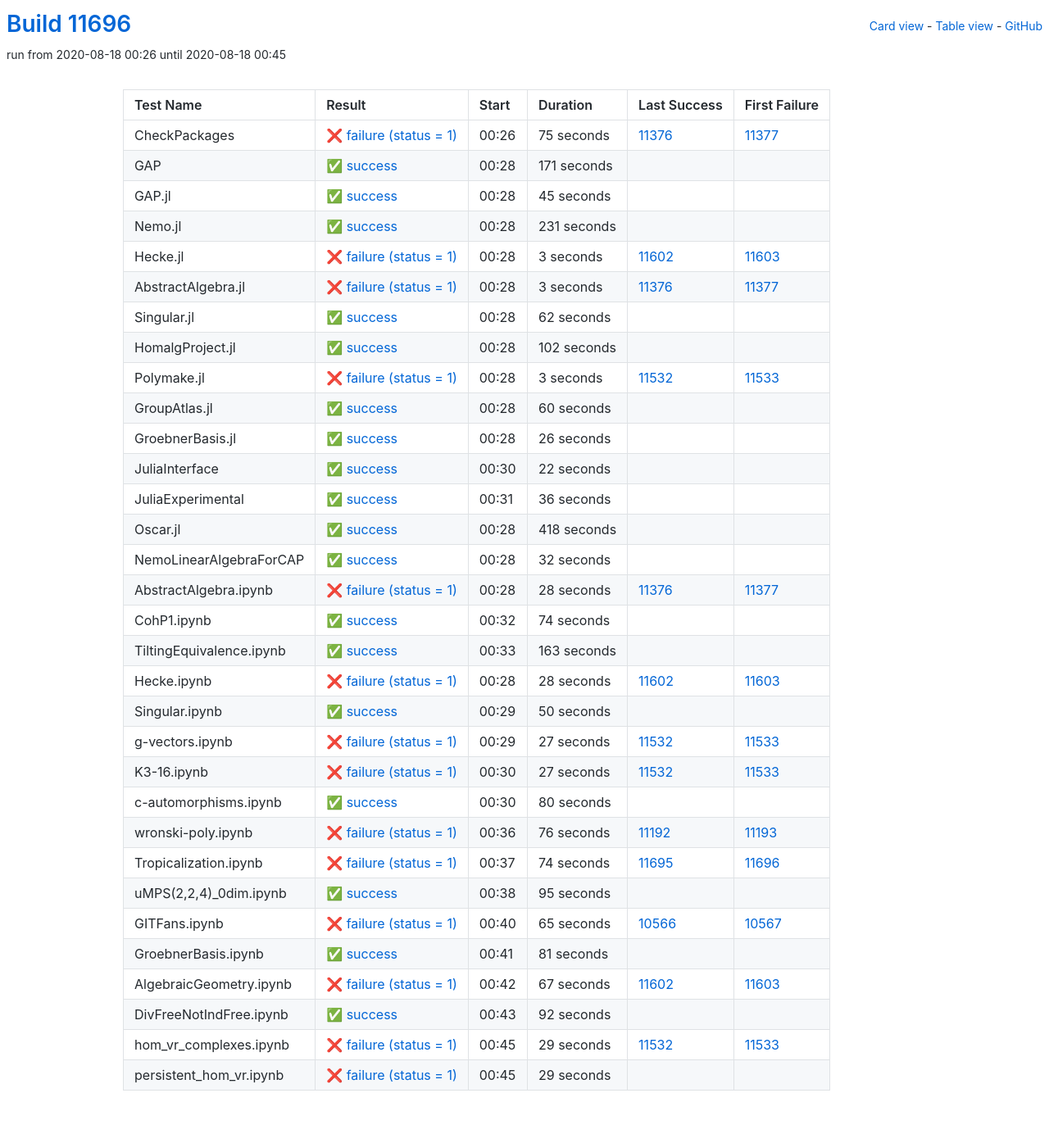
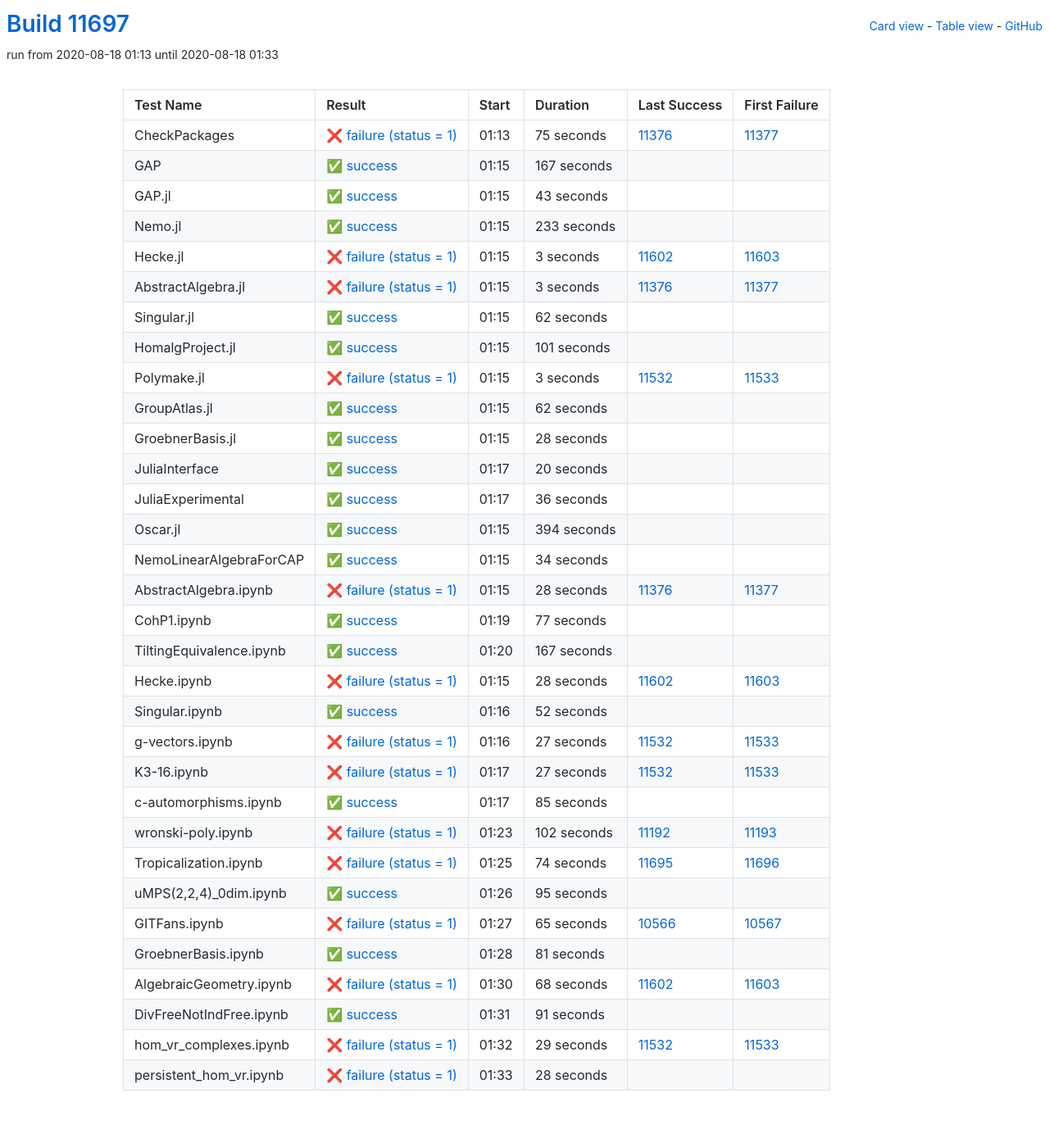
Before and after one commit to oscar-system/oscar-ci-status, a Jekyll site: the page built from table.html, in a window 1280 px wide. Shown: the whole page at 82% size. Built offline with Jekyll 4.4.1, drawn with Linux system fonts in a browser that asks for light colours.

Commit message:
Build #11697

```diff
--- a/_data/ci.yml
+++ b/_data/ci.yml
@@ -1,6 +1,6 @@
 ---
-build: 11696
-build_url: https://oscarci.mathematik.uni-kl.de/job/oscar/11696/
+build: 11697
+build_url: https://oscarci.mathematik.uni-kl.de/job/oscar/11697/
 job: oscar
 organization: oscar-system
 repo: oscar-ci-status
@@ -8,8 +8,8 @@
 tests:
 - name: CheckPackages
   id: checkpackages
-  log: https://oscarci.mathematik.uni-kl.de/job/oscar/11696/artifact/logs/build-11696/CheckPackages.log
-  start: 2020-08-18 00:26
+  log: https://oscarci.mathematik.uni-kl.de/job/oscar/11697/artifact/logs/build-11697/CheckPackages.log
+  start: 2020-08-18 01:13
   success: false
   exitcode: 1
   status: failure
@@ -20,44 +20,44 @@
   first_failure_url: https://oscarci.mathematik.uni-kl.de/job/oscar/11377/
 - name: GAP
   id: gap
-  log: https://oscarci.mathematik.uni-kl.de/job/oscar/11696/artifact/logs/build-11696/GAP.log
-  start: 2020-08-18 00:28
+  log: https://oscarci.mathematik.uni-kl.de/job/oscar/11697/artifact/logs/build-11697/GAP.log
+  start: 2020-08-18 01:15
   success: true
   exitcode: 0
   status: success
-  duration: 171
+  duration: 167
   last_success: false
   last_success_url:
   first_failure: false
   first_failure_url:
 - name: GAP.jl
   id: gap-jl
-  log: https://oscarci.mathematik.uni-kl.de/job/oscar/11696/artifact/logs/build-11696/GAP.jl.log
-  start: 2020-08-18 00:28
+  log: https://oscarci.mathematik.uni-kl.de/job/oscar/11697/artifact/logs/build-11697/GAP.jl.log
+  start: 2020-08-18 01:15
   success: true
   exitcode: 0
   status: success
-  duration: 45
+  duration: 43
   last_success: false
   last_success_url:
   first_failure: false
   first_failure_url:
 - name: Nemo.jl
   id: nemo-jl
-  log: https://oscarci.mathematik.uni-kl.de/job/oscar/11696/artifact/logs/build-11696/Nemo.jl.log
-  start: 2020-08-18 00:28
+  log: https://oscarci.mathematik.uni-kl.de/job/oscar/11697/artifact/logs/build-11697/Nemo.jl.log
+  start: 2020-08-18 01:15
   success: true
   exitcode: 0
   status: success
-  duration: 231
+  duration: 233
   last_success: false
   last_success_url:
   first_failure: false
   first_failure_url:
 - name: Hecke.jl
   id: hecke-jl
-  log: https://oscarci.mathematik.uni-kl.de/job/oscar/11696/artifact/logs/build-11696/Hecke.jl.log
-  start: 2020-08-18 00:28
+  log: https://oscarci.mathematik.uni-kl.de/job/oscar/11697/artifact/logs/build-11697/Hecke.jl.log
+  start: 2020-08-18 01:15
   success: false
   exitcode: 1
   status: failure
@@ -68,8 +68,8 @@
   first_failure_url: https://oscarci.mathematik.uni-kl.de/job/oscar/11603/
 - name: AbstractAlgebra.jl
   id: abstractalgebra-jl
-  log: https://oscarci.mathematik.uni-kl.de/job/oscar/11696/artifact/logs/build-11696/AbstractAlgebra.jl.log
-  start: 2020-08-18 00:28
+  log: https://oscarci.mathematik.uni-kl.de/job/oscar/11697/artifact/logs/build-11697/AbstractAlgebra.jl.log
+  start: 2020-08-18 01:15
   success: false
   exitcode: 1
   status: failure
@@ -80,8 +80,8 @@
   first_failure_url: https://oscarci.mathematik.uni-kl.de/job/oscar/11377/
 - name: Singular.jl
   id: singular-jl
-  log: https://oscarci.mathematik.uni-kl.de/job/oscar/11696/artifact/logs/build-11696/Singular.jl.log
-  start: 2020-08-18 00:28
+  log: https://oscarci.mathematik.uni-kl.de/job/oscar/11697/artifact/logs/build-11697/Singular.jl.log
+  start: 2020-08-18 01:15
   success: true
   exitcode: 0
   status: success
@@ -92,20 +92,20 @@
   first_failure_url:
 - name: HomalgProject.jl
   id: homalgproject-jl
-  log: https://oscarci.mathematik.uni-kl.de/job/oscar/11696/artifact/logs/build-11696/HomalgProject.jl.log
-  start: 2020-08-18 00:28
+  log: https://oscarci.mathematik.uni-kl.de/job/oscar/11697/artifact/logs/build-11697/HomalgProject.jl.log
+  start: 2020-08-18 01:15
   success: true
   exitcode: 0
   status: success
-  duration: 102
+  duration: 101
   last_success: false
   last_success_url:
   first_failure: false
   first_failure_url:
 - name: Polymake.jl
   id: polymake-jl
-  log: https://oscarci.mathematik.uni-kl.de/job/oscar/11696/artifact/logs/build-11696/Polymake.jl.log
-  start: 2020-08-18 00:28
+  log: https://oscarci.mathematik.uni-kl.de/job/oscar/11697/artifact/logs/build-11697/Polymake.jl.log
+  start: 2020-08-18 01:15
   success: false
   exitcode: 1
   status: failure
@@ -116,44 +116,44 @@
   first_failure_url: https://oscarci.mathematik.uni-kl.de/job/oscar/11533/
 - name: GroupAtlas.jl
   id: groupatlas-jl
-  log: https://oscarci.mathematik.uni-kl.de/job/oscar/11696/artifact/logs/build-11696/GroupAtlas.jl.log
-  start: 2020-08-18 00:28
+  log: https://oscarci.mathematik.uni-kl.de/job/oscar/11697/artifact/logs/build-11697/GroupAtlas.jl.log
+  start: 2020-08-18 01:15
   success: true
   exitcode: 0
   status: success
-  duration: 60
+  duration: 62
   last_success: false
   last_success_url:
   first_failure: false
   first_failure_url:
 - name: GroebnerBasis.jl
   id: groebnerbasis-jl
-  log: https://oscarci.mathematik.uni-kl.de/job/oscar/11696/artifact/logs/build-11696/GroebnerBasis.jl.log
-  start: 2020-08-18 00:28
+  log: https://oscarci.mathematik.uni-kl.de/job/oscar/11697/artifact/logs/build-11697/GroebnerBasis.jl.log
+  start: 2020-08-18 01:15
   success: true
   exitcode: 0
   status: success
-  duration: 26
+  duration: 28
   last_success: false
   last_success_url:
   first_failure: false
   first_failure_url:
 - name: JuliaInterface
   id: juliainterface
-  log: https://oscarci.mathematik.uni-kl.de/job/oscar/11696/artifact/logs/build-11696/JuliaInterface.log
-  start: 2020-08-18 00:30
+  log: https://oscarci.mathematik.uni-kl.de/job/oscar/11697/artifact/logs/build-11697/JuliaInterface.log
+  start: 2020-08-18 01:17
   success: true
   exitcode: 0
   status: success
-  duration: 22
+  duration: 20
   last_success: false
   last_success_url:
   first_failure: false
   first_failure_url:
 - name: JuliaExperimental
   id: juliaexperimental
-  log: https://oscarci.mathematik.uni-kl.de/job/oscar/11696/artifact/logs/build-11696/JuliaExperimental.log
-  start: 2020-08-18 00:31
+  log: https://oscarci.mathematik.uni-kl.de/job/oscar/11697/artifact/logs/build-11697/JuliaExperimental.log
+  start: 2020-08-18 01:17
   success: true
   exitcode: 0
   status: success
@@ -164,32 +164,32 @@
   first_failure_url:
 - name: Oscar.jl
   id: oscar-jl
-  log: https://oscarci.mathematik.uni-kl.de/job/oscar/11696/artifact/logs/build-11696/Oscar.jl.log
-  start: 2020-08-18 00:28
+  log: https://oscarci.mathematik.uni-kl.de/job/oscar/11697/artifact/logs/build-11697/Oscar.jl.log
+  start: 2020-08-18 01:15
   success: true
   exitcode: 0
   status: success
-  duration: 418
+  duration: 394
   last_success: false
   last_success_url:
   first_failure: false
   first_failure_url:
 - name: NemoLinearAlgebraForCAP
   id: nemolinearalgebraforcap
-  log: https://oscarci.mathematik.uni-kl.de/job/oscar/11696/artifact/logs/build-11696/NemoLinearAlgebraForCAP.log
-  start: 2020-08-18 00:28
+  log: https://oscarci.mathematik.uni-kl.de/job/oscar/11697/artifact/logs/build-11697/NemoLinearAlgebraForCAP.log
+  start: 2020-08-18 01:15
   success: true
   exitcode: 0
   status: success
-  duration: 32
+  duration: 34
   last_success: false
   last_success_url:
   first_failure: false
   first_failure_url:
 - name: AbstractAlgebra.ipynb
   id: abstractalgebra-ipynb
-  log: https://oscarci.mathematik.uni-kl.de/job/oscar/11696/artifact/logs/build-11696/AbstractAlgebra.ipynb.log
-  start: 2020-08-18 00:28
+  log: https://oscarci.mathematik.uni-kl.de/job/oscar/11697/artifact/logs/build-11697/AbstractAlgebra.ipynb.log
+  start: 2020-08-18 01:15
   success: false
   exitcode: 1
   status: failure
@@ -200,32 +200,32 @@
   first_failure_url: https://oscarci.mathematik.uni-kl.de/job/oscar/11377/
 - name: CohP1.ipynb
   id: cohp1-ipynb
-  log: https://oscarci.mathematik.uni-kl.de/job/oscar/11696/artifact/logs/build-11696/CohP1.ipynb.log
-  start: 2020-08-18 00:32
+  log: https://oscarci.mathematik.uni-kl.de/job/oscar/11697/artifact/logs/build-11697/CohP1.ipynb.log
+  start: 2020-08-18 01:19
   success: true
   exitcode: 0
   status: success
-  duration: 74
+  duration: 77
   last_success: false
   last_success_url:
   first_failure: false
   first_failure_url:
 - name: TiltingEquivalence.ipynb
   id: tiltingequivalence-ipynb
-  log: https://oscarci.mathematik.uni-kl.de/job/oscar/11696/artifact/logs/build-11696/TiltingEquivalence.ipynb.log
-  start: 2020-08-18 00:33
+  log: https://oscarci.mathematik.uni-kl.de/job/oscar/11697/artifact/logs/build-11697/TiltingEquivalence.ipynb.log
+  start: 2020-08-18 01:20
   success: true
   exitcode: 0
   status: success
-  duration: 163
+  duration: 167
   last_success: false
   last_success_url:
   first_failure: false
   first_failure_url:
 - name: Hecke.ipynb
   id: hecke-ipynb
-  log: https://oscarci.mathematik.uni-kl.de/job/oscar/11696/artifact/logs/build-11696/Hecke.ipynb.log
-  start: 2020-08-18 00:28
+  log: https://oscarci.mathematik.uni-kl.de/job/oscar/11697/artifact/logs/build-11697/Hecke.ipynb.log
+  start: 2020-08-18 01:15
   success: false
   exitcode: 1
   status: failure
@@ -236,20 +236,20 @@
   first_failure_url: https://oscarci.mathematik.uni-kl.de/job/oscar/11603/
 - name: Singular.ipynb
   id: singular-ipynb
-  log: https://oscarci.mathematik.uni-kl.de/job/oscar/11696/artifact/logs/build-11696/Singular.ipynb.log
-  start: 2020-08-18 00:29
+  log: https://oscarci.mathematik.uni-kl.de/job/oscar/11697/artifact/logs/build-11697/Singular.ipynb.log
+  start: 2020-08-18 01:16
   success: true
   exitcode: 0
   status: success
-  duration: 50
+  duration: 52
   last_success: false
   last_success_url:
   first_failure: false
   first_failure_url:
 - name: g-vectors.ipynb
   id: g-vectors-ipynb
-  log: https://oscarci.mathematik.uni-kl.de/job/oscar/11696/artifact/logs/build-11696/g-vectors.ipynb.log
-  start: 2020-08-18 00:29
+  log: https://oscarci.mathematik.uni-kl.de/job/oscar/11697/artifact/logs/build-11697/g-vectors.ipynb.log
+  start: 2020-08-18 01:16
   success: false
   exitcode: 1
   status: failure
@@ -260,8 +260,8 @@
   first_failure_url: https://oscarci.mathematik.uni-kl.de/job/oscar/11533/
 - name: K3-16.ipynb
   id: k3-16-ipynb
-  log: https://oscarci.mathematik.uni-kl.de/job/oscar/11696/artifact/logs/build-11696/K3-16.ipynb.log
-  start: 2020-08-18 00:30
+  log: https://oscarci.mathematik.uni-kl.de/job/oscar/11697/artifact/logs/build-11697/K3-16.ipynb.log
+  start: 2020-08-18 01:17
   success: false
   exitcode: 1
   status: failure
@@ -272,32 +272,32 @@
   first_failure_url: https://oscarci.mathematik.uni-kl.de/job/oscar/11533/
 - name: c-automorphisms.ipynb
   id: c-automorphisms-ipynb
-  log: https://oscarci.mathematik.uni-kl.de/job/oscar/11696/artifact/logs/build-11696/c-automorphisms.ipynb.log
-  start: 2020-08-18 00:30
+  log: https://oscarci.mathematik.uni-kl.de/job/oscar/11697/artifact/logs/build-11697/c-automorphisms.ipynb.log
+  start: 2020-08-18 01:17
   success: true
   exitcode: 0
   status: success
-  duration: 80
+  duration: 85
   last_success: false
   last_success_url:
   first_failure: false
   first_failure_url:
 - name: wronski-poly.ipynb
   id: wronski-poly-ipynb
-  log: https://oscarci.mathematik.uni-kl.de/job/oscar/11696/artifact/logs/build-11696/wronski-poly.ipynb.log
-  start: 2020-08-18 00:36
+  log: https://oscarci.mathematik.uni-kl.de/job/oscar/11697/artifact/logs/build-11697/wronski-poly.ipynb.log
+  start: 2020-08-18 01:23
   success: false
   exitcode: 1
   status: failure
-  duration: 76
+  duration: 102
   last_success: 11192
   last_success_url: https://oscarci.mathematik.uni-kl.de/job/oscar/11192/
   first_failure: 11193
   first_failure_url: https://oscarci.mathematik.uni-kl.de/job/oscar/11193/
 - name: Tropicalization.ipynb
   id: tropicalization-ipynb
-  log: https://oscarci.mathematik.uni-kl.de/job/oscar/11696/artifact/logs/build-11696/Tropicalization.ipynb.log
-  start: 2020-08-18 00:37
+  log: https://oscarci.mathematik.uni-kl.de/job/oscar/11697/artifact/logs/build-11697/Tropicalization.ipynb.log
+  start: 2020-08-18 01:25
   success: false
   exitcode: 1
   status: failure
@@ -308,8 +308,8 @@
   first_failure_url: https://oscarci.mathematik.uni-kl.de/job/oscar/11696/
 - name: uMPS(2,2,4)_0dim.ipynb
   id: umps-2-2-4-0dim-ipynb
-  log: https://oscarci.mathematik.uni-kl.de/job/oscar/11696/artifact/logs/build-11696/uMPS-2-2-4-_0dim.ipynb.log
-  start: 2020-08-18 00:38
+  log: https://oscarci.mathematik.uni-kl.de/job/oscar/11697/artifact/logs/build-11697/uMPS-2-2-4-_0dim.ipynb.log
+  start: 2020-08-18 01:26
   success: true
   exitcode: 0
   status: success
@@ -320,8 +320,8 @@
   first_failure_url:
 - name: GITFans.ipynb
   id: gitfans-ipynb
-  log: https://oscarci.mathematik.uni-kl.de/job/oscar/11696/artifact/logs/build-11696/GITFans.ipynb.log
-  start: 2020-08-18 00:40
+  log: https://oscarci.mathematik.uni-kl.de/job/oscar/11697/artifact/logs/build-11697/GITFans.ipynb.log
+  start: 2020-08-18 01:27
   success: false
   exitcode: 1
   status: failure
@@ -332,8 +332,8 @@
   first_failure_url: https://oscarci.mathematik.uni-kl.de/job/oscar/10567/
 - name: GroebnerBasis.ipynb
   id: groebnerbasis-ipynb
-  log: https://oscarci.mathematik.uni-kl.de/job/oscar/11696/artifact/logs/build-11696/GroebnerBasis.ipynb.log
-  start: 2020-08-18 00:41
+  log: https://oscarci.mathematik.uni-kl.de/job/oscar/11697/artifact/logs/build-11697/GroebnerBasis.ipynb.log
+  start: 2020-08-18 01:28
   success: true
   exitcode: 0
   status: success
@@ -344,32 +344,32 @@
   first_failure_url:
 - name: AlgebraicGeometry.ipynb
   id: algebraicgeometry-ipynb
-  log: https://oscarci.mathematik.uni-kl.de/job/oscar/11696/artifact/logs/build-11696/AlgebraicGeometry.ipynb.log
-  start: 2020-08-18 00:42
+  log: https://oscarci.mathematik.uni-kl.de/job/oscar/11697/artifact/logs/build-11697/AlgebraicGeometry.ipynb.log
+  start: 2020-08-18 01:30
   success: false
   exitcode: 1
   status: failure
-  duration: 67
+  duration: 68
   last_success: 11602
   last_success_url: https://oscarci.mathematik.uni-kl.de/job/oscar/11602/
   first_failure: 11603
   first_failure_url: https://oscarci.mathematik.uni-kl.de/job/oscar/11603/
 - name: DivFreeNotIndFree.ipynb
   id: divfreenotindfree-ipynb
-  log: https://oscarci.mathematik.uni-kl.de/job/oscar/11696/artifact/logs/build-11696/DivFreeNotIndFree.ipynb.log
-  start: 2020-08-18 00:43
+  log: https://oscarci.mathematik.uni-kl.de/job/oscar/11697/artifact/logs/build-11697/DivFreeNotIndFree.ipynb.log
+  start: 2020-08-18 01:31
   success: true
   exitcode: 0
   status: success
-  duration: 92
+  duration: 91
   last_success: false
   last_success_url:
   first_failure: false
   first_failure_url:
 - name: hom_vr_complexes.ipynb
   id: hom-vr-complexes-ipynb
-  log: https://oscarci.mathematik.uni-kl.de/job/oscar/11696/artifact/logs/build-11696/hom_vr_complexes.ipynb.log
-  start: 2020-08-18 00:45
+  log: https://oscarci.mathematik.uni-kl.de/job/oscar/11697/artifact/logs/build-11697/hom_vr_complexes.ipynb.log
+  start: 2020-08-18 01:32
   success: false
   exitcode: 1
   status: failure
@@ -380,12 +380,12 @@
   first_failure_url: https://oscarci.mathematik.uni-kl.de/job/oscar/11533/
 - name: persistent_hom_vr.ipynb
   id: persistent-hom-vr-ipynb
-  log: https://oscarci.mathematik.uni-kl.de/job/oscar/11696/artifact/logs/build-11696/persistent_hom_vr.ipynb.log
-  start: 2020-08-18 00:45
+  log: https://oscarci.mathematik.uni-kl.de/job/oscar/11697/artifact/logs/build-11697/persistent_hom_vr.ipynb.log
+  start: 2020-08-18 01:33
   success: false
   exitcode: 1
   status: failure
-  duration: 29
+  duration: 28
   last_success: false
   last_success_url:
   first_failure: false
```
Also changed, not shown: README.md.
